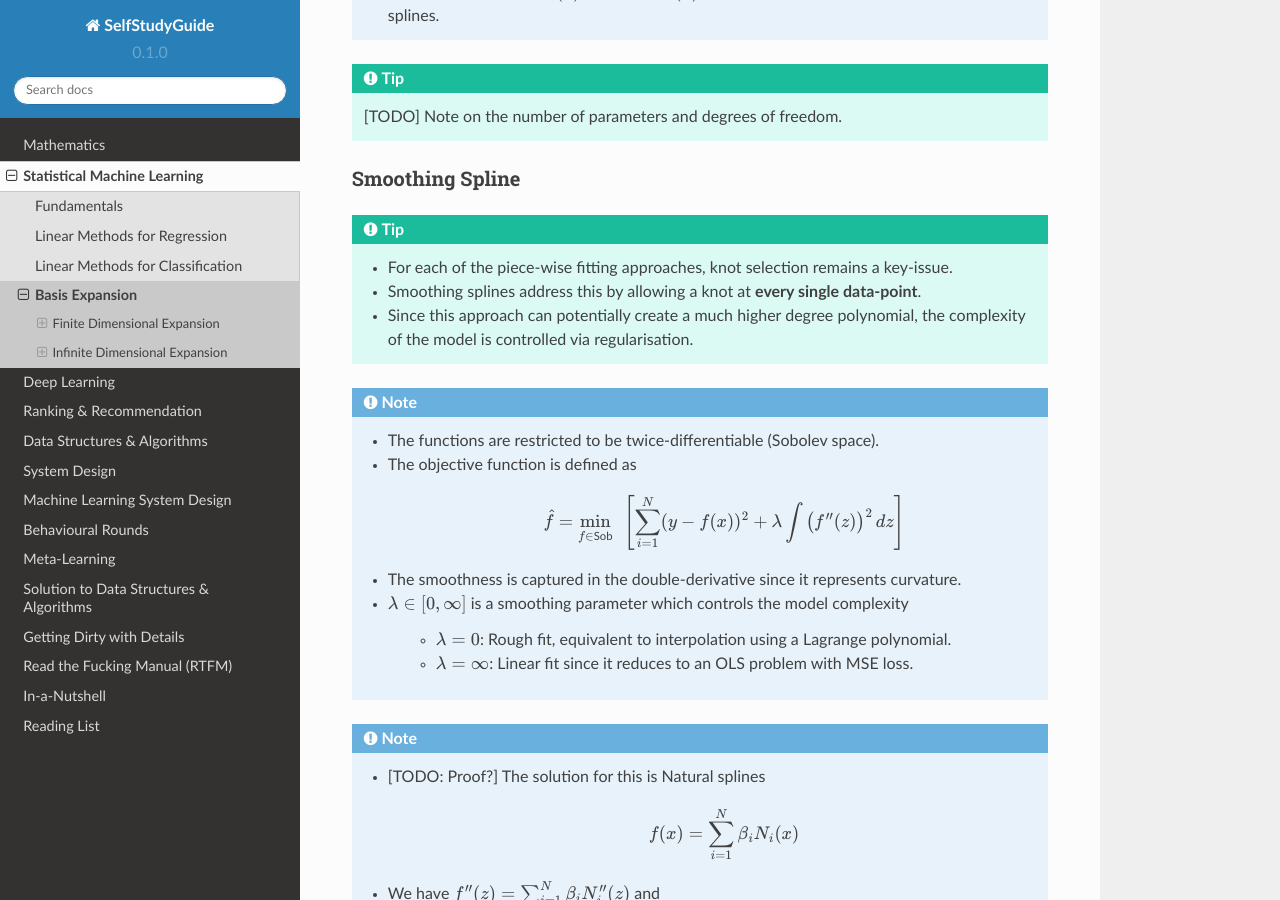
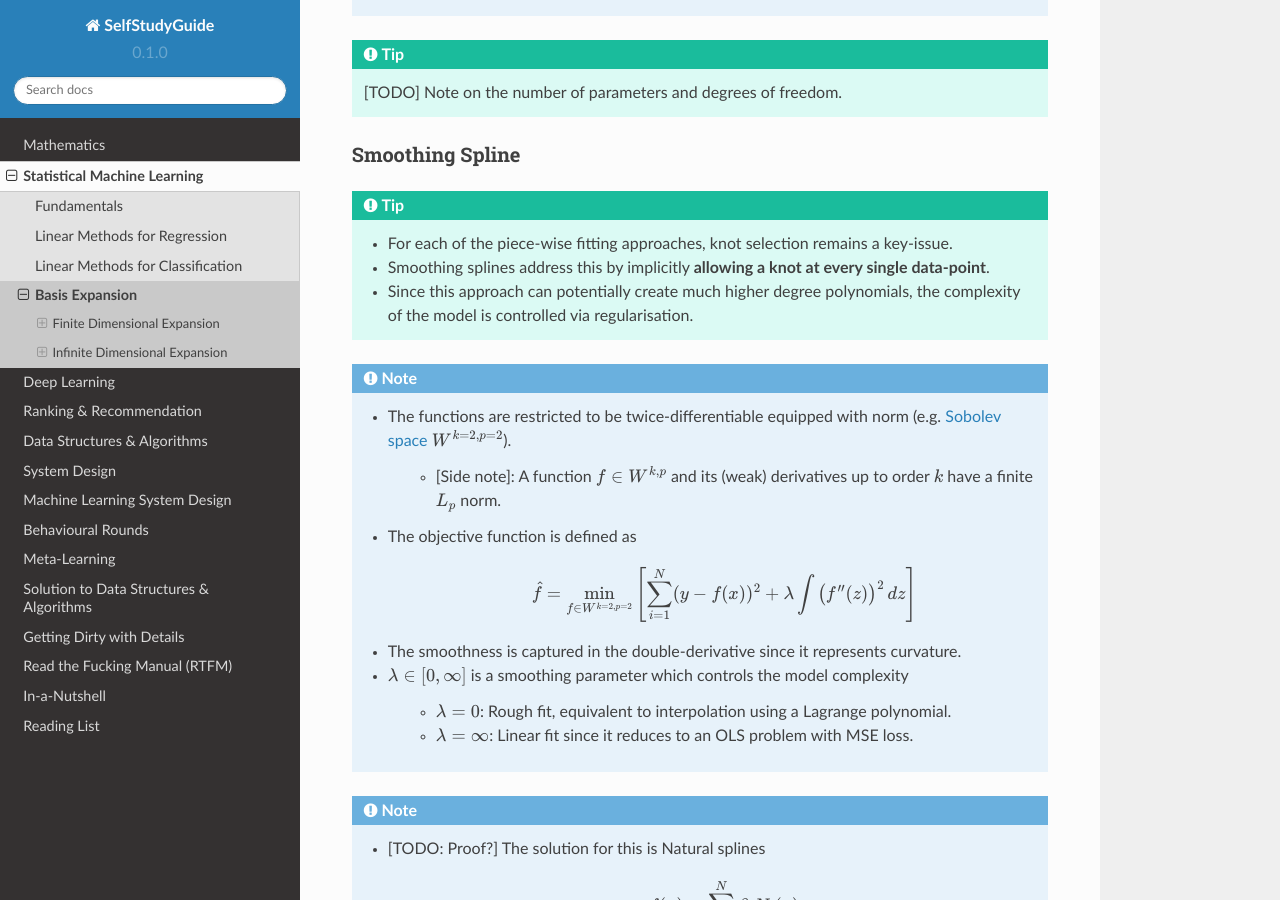
Before and after one commit to uselesstechjunks/leetcode, a Sphinx documentation site: the page built from docs/source/ml/basisexp.rst, in a window 1280 px wide and 900 px high, scrolled down 3468 px. Built offline with Sphinx 7.4.7 and the Read the Docs theme 2.0.0, drawn with Linux system fonts in a browser that asks for light colours; some of the changed text lies outside the part shown.

Commit message:
Update basisexp.rst

```diff
--- a/docs/source/ml/basisexp.rst
+++ b/docs/source/ml/basisexp.rst
@@ -86,7 +86,7 @@ Polynomial Spline
 ==================================================================================
 .. note::
 	* Here we design the functions for each region in such a way so that the function becomes continuous at each of the knot points.
-	* The key idea is to **define additional polynomials of the same target degree** in such a way that stays 0 to the left of a given knot-point but becomes continuously non-zero on the right of it.
+	* The key idea is to **define additional polynomials of the same target degree** in such a way that, for any given knot-point, the function stays 0 to the left of it but continuously becomes non-zero on the right of it.
 	* For cubic splines, the functions are defined as:
 
 		* :math:`h_1(x)=1`
@@ -111,14 +111,16 @@ Smoothing Spline
 ==================================================================================
 .. tip::
 	* For each of the piece-wise fitting approaches, knot selection remains a key-issue.
-	* Smoothing splines address this by allowing a knot at **every single data-point**.
-	* Since this approach can potentially create a much higher degree polynomial, the complexity of the model is controlled via regularisation.
+	* Smoothing splines address this by implicitly **allowing a knot at every single data-point**.
+	* Since this approach can potentially create much higher degree polynomials, the complexity of the model is controlled via regularisation.
 
 .. note::
-	* The functions are restricted to be twice-differentiable (Sobolev space).
+	* The functions are restricted to be twice-differentiable equipped with norm (e.g. `Sobolev space <https://en.wikipedia.org/wiki/Sobolev_space>`_ :math:`W^{k=2,p=2}`).
+
+		* [Side note]: A function :math:`f\in W^{k,p}` and its (weak) derivatives up to order :math:`k` have a finite :math:`L_p` norm.
 	* The objective function is defined as
 
-		.. math:: \hat{f}=\min_{f\in \text{Sob}}\left[\sum_{i=1}^N(y-f(x))^2+\lambda\int\left(f''(z)\right)^2\mathop{dz}\right]
+		.. math:: \hat{f}=\min_{f\in W^{k=2,p=2}}\left[\sum_{i=1}^N(y-f(x))^2+\lambda\int\left(f''(z)\right)^2\mathop{dz}\right]
 	* The smoothness is captured in the double-derivative since it represents curvature.
 	* :math:`\lambda\in[0,\infty]` is a smoothing parameter which controls the model complexity
 
```
Also changed, not shown: other parts of docs/source/ml/basisexp.rst (+3 -3 lines).
